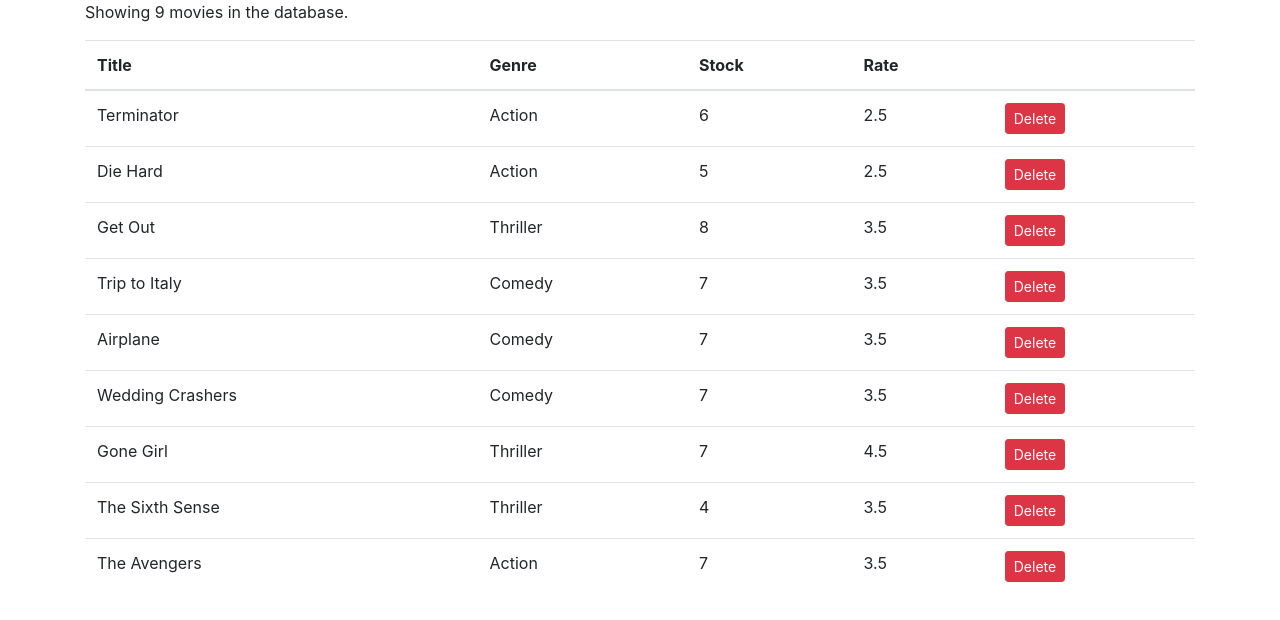
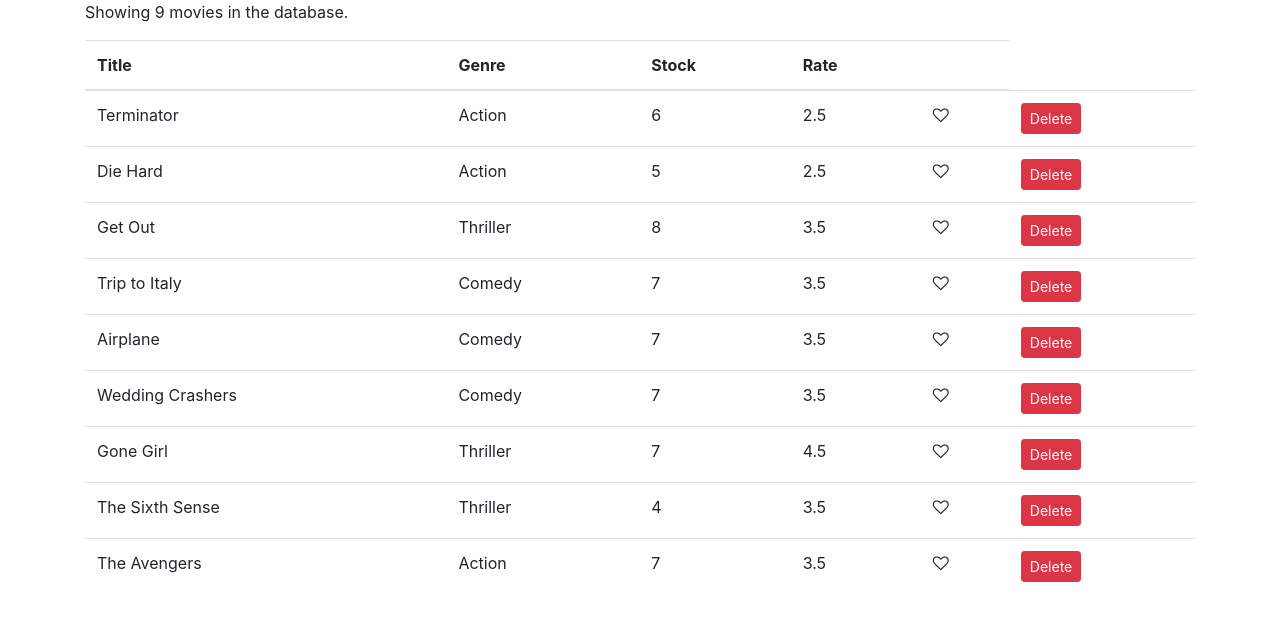
Before and after one commit to jesiolowski-wsb/vidly, a React (Create React App) app: page / in a window 1280 px wide. Shown: the top 620 px of the page. Built offline with nearby package versions, Linux system fonts and the light colour scheme.

Commit message:
added 'like' FE functionality

```diff
--- a/package.json
+++ b/package.json
@@ -6,7 +6,9 @@
     "@testing-library/jest-dom": "^5.16.2",
     "@testing-library/react": "^12.1.3",
     "@testing-library/user-event": "^13.5.0",
+    "axios": "^1.3.4",
     "bootstrap": "4.1.1",
+    "font-awesome": "4.7.0",
     "react": "^17.0.2",
     "react-dom": "^17.0.2",
     "react-scripts": "5.0.0",
--- /dev/null
+++ b/src/components/like.jsx
@@ -0,0 +1,18 @@
+import React from "react";
+import "font-awesome/css/font-awesome.css";
+
+const Like = ({ liked, onClick }) => {
+  let classes = "fa fa-heart";
+  if (!liked) classes += "-o";
+
+  return (
+    <i
+      style={{ cursor: "pointer" }}
+      className={classes}
+      onClick={onClick}
+      aria-hidden="true"
+    ></i>
+  );
+};
+
+export default Like;
--- a/src/components/movies.jsx
+++ b/src/components/movies.jsx
@@ -1,11 +1,20 @@
 import React, { useState } from "react";
 import { getMovies } from "../services/fakeMovieService";
+import Like from "./like";
 
 const Movies = () => {
   const [movies, setMovies] = useState(getMovies());
 
   const handleDelete = (movie) => {
     setMovies(movies.filter((m) => m._id !== movie._id));
+  };
+
+  const handleLike = (movie) => {
+    const moviesLiked = [...movies];
+    const index = moviesLiked.indexOf(movie);
+    moviesLiked[index] = { ...movies[index] };
+    moviesLiked[index].liked = !movies[index].liked;
+    setMovies(moviesLiked);
   };
 
   const { length: count } = movies;
@@ -34,6 +43,9 @@
               <td>{movie.numberInStock}</td>
               <td>{movie.dailyRentalRate}</td>
               <td>
+                <Like liked={movie.liked} onClick={() => handleLike(movie)} />
+              </td>
+              <td>
                 <button
                   onClick={() => {
                     handleDelete(movie);
```
